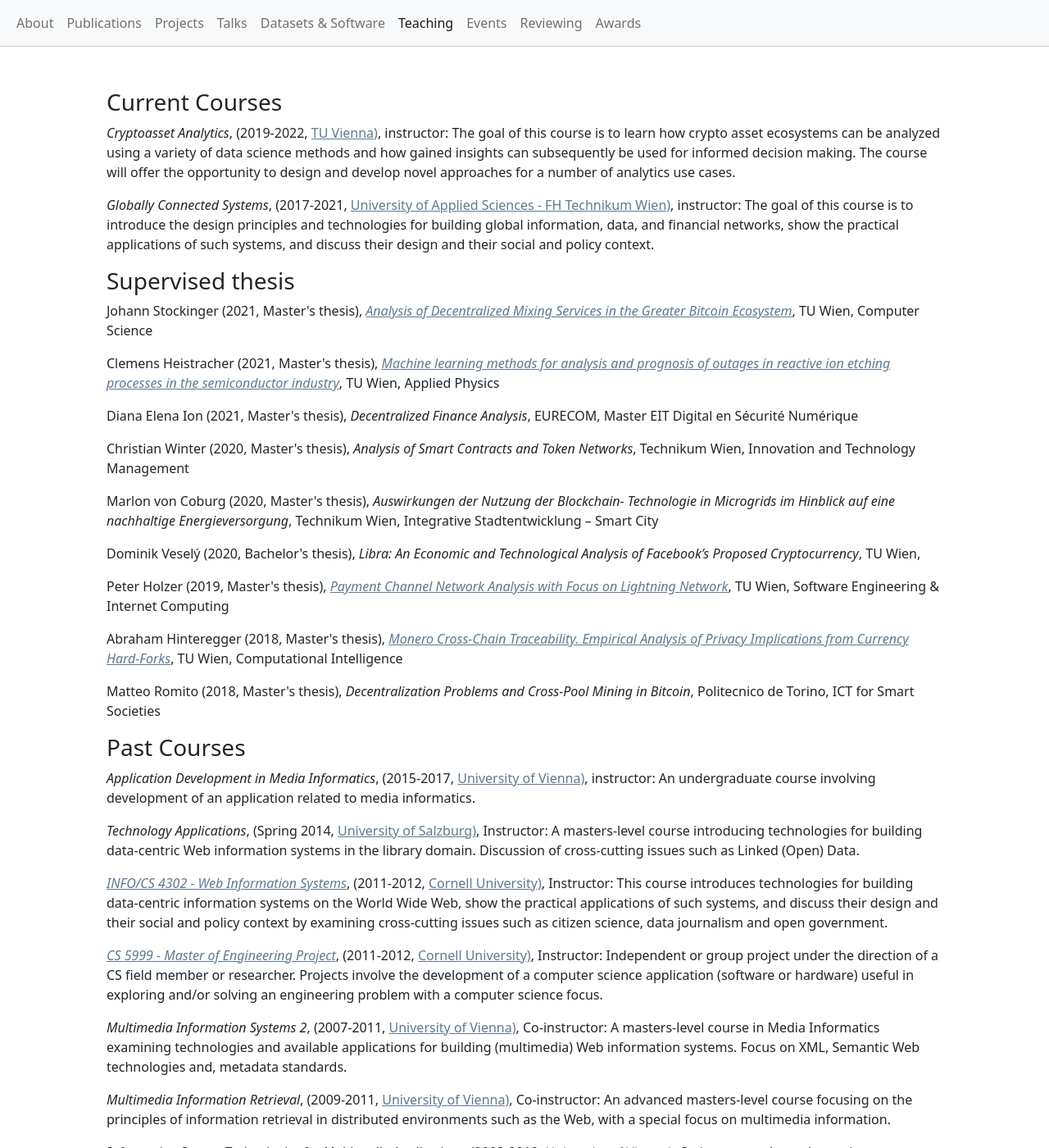
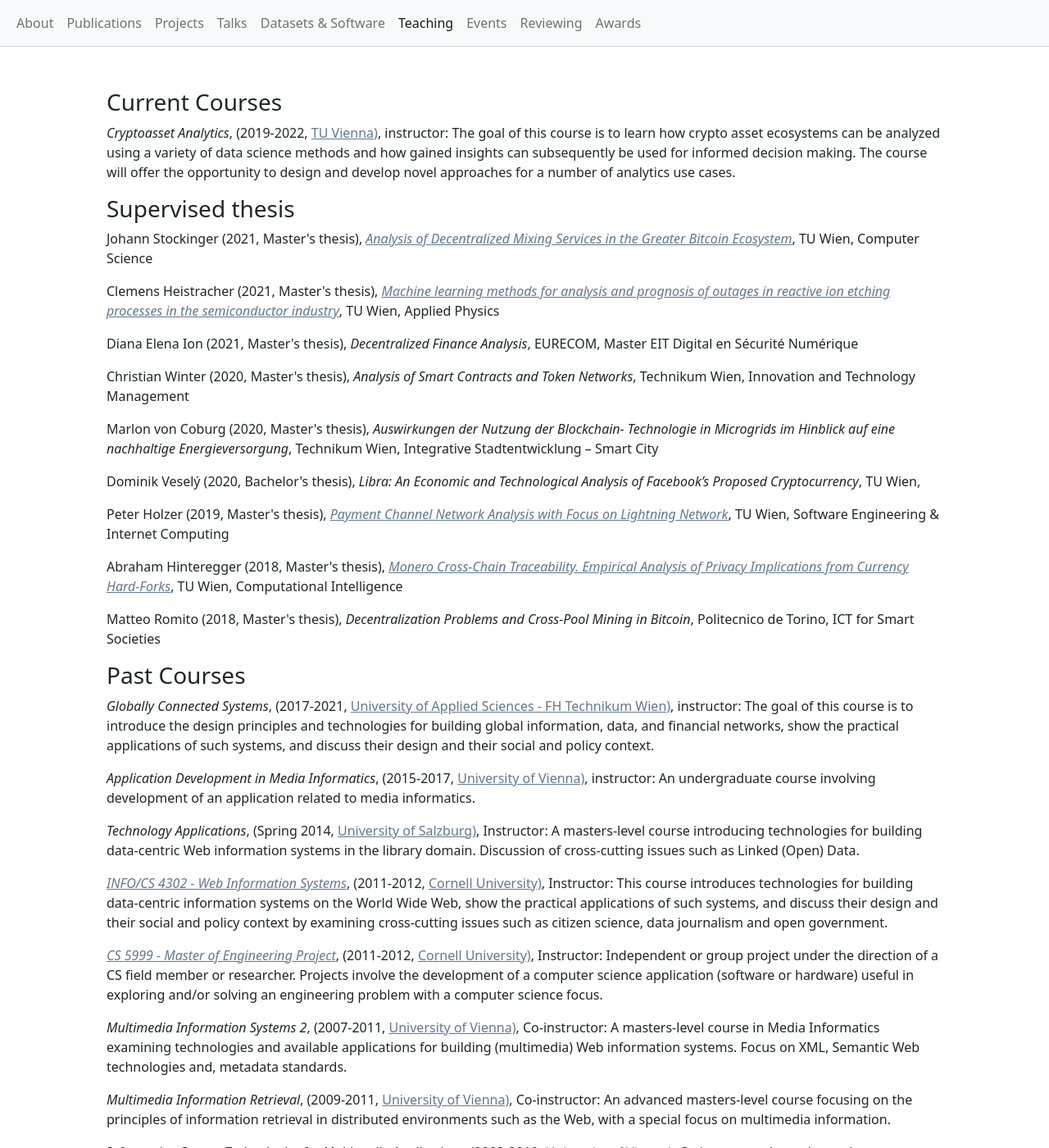
Before and after one commit to behas/behas.github.com, a Jekyll site: the page built from teaching.html, in a window 1280 px wide and 1400 px high. Shown: the whole window at 82% size. Built offline with Jekyll 4.4.1, drawn with Linux system fonts in a browser that asks for light colours; a style sheet for code colours, icons or effects is not loaded; part of the change alters nothing that is shown.

```diff
--- a/_data/courses.yml
+++ b/_data/courses.yml
@@ -12,7 +12,7 @@
   institution_uri: "https://www.technikum-wien.at/en/"
   period: "2017-2021"
   role: "instructor"
-  active: true
+  active: false
   description: |
     The goal of this course is to introduce the design principles and technologies for building global information, data, and financial networks, show the practical applications of such systems, and discuss their design and their social and policy context.
 
```
